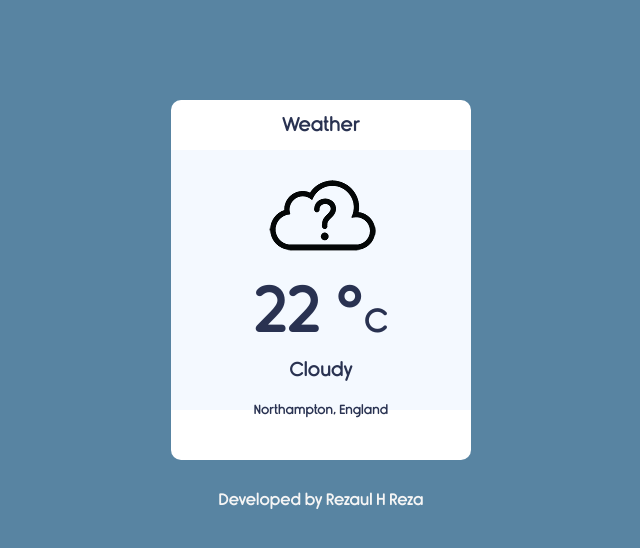
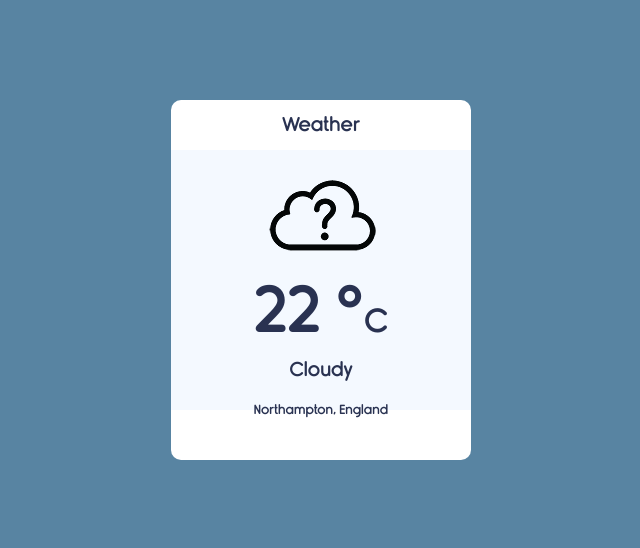
Before and after one commit to rezaulhreza/weather-app, a plain HTML site: page index.html in a window 1280 px wide. Shown: the whole page, without its empty margins (319-959 px from the left). Drawn offline with Linux system fonts and the light colour scheme.

Commit message:
Update index.html

```diff
--- a/index.html
+++ b/index.html
@@ -30,7 +30,6 @@
         </div>
       </div>
     </div>
-    <footer>Developed by Rezaul H Reza</footer>
     <script src="app.js"></script>
   </body>
 </html>
```
